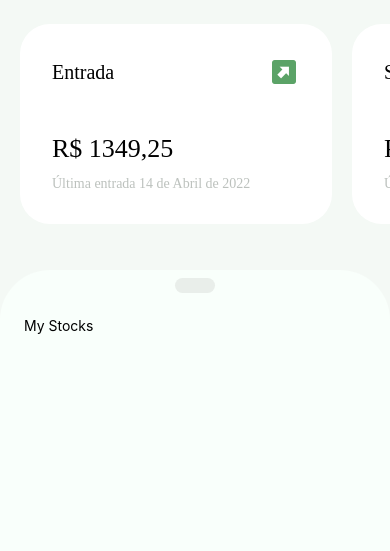
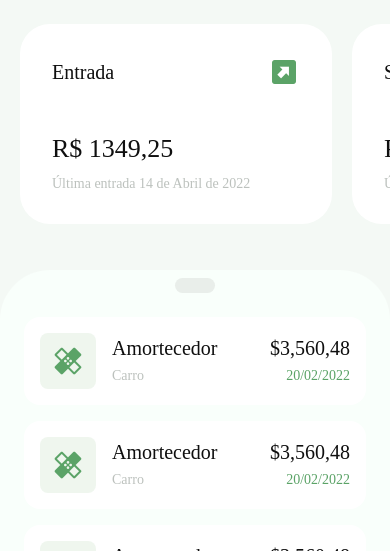
Before and after one commit to gunners-pro/moni, a React Native app: screen / in a window 390 px wide. Shown: the part 293-844 px from the top of the page. Built offline with nearby package versions, Linux system fonts and the light colour scheme; no server answers.

Commit message:
component: It was made ItemTransaction component

```diff
--- a/src/components/HighLightTransactionCard/styles.ts
+++ b/src/components/HighLightTransactionCard/styles.ts
@@ -23,6 +23,7 @@ export const CardHeader = styled.View`
 export const CardTitle = styled.Text`
   font-size: 20px;
   font-family: ${({theme}) => theme.fonts.text};
+  color: ${({theme}) => theme.colors.text};
 `;
 
 export const CardBottom = styled.View``;
@@ -30,6 +31,7 @@ export const CardBottom = styled.View``;
 export const CardValue = styled.Text`
   font-size: 26px;
   font-family: ${({theme}) => theme.fonts.text_bold};
+  color: ${({theme}) => theme.colors.text};
 `;
 
 export const CardLastDate = styled.Text`
--- /dev/null
+++ b/src/components/ItemTransaction/index.tsx
@@ -0,0 +1,42 @@
+import React from 'react';
+import MaterialIcons from 'react-native-vector-icons/MaterialIcons';
+import {useTheme} from 'styled-components/native';
+
+import {
+  Container,
+  SectionLeft,
+  IconCategory,
+  DetailsCategory,
+  TitleTransaction,
+  TextCategory,
+  SectionRight,
+  ValueTransaction,
+  DateTransaction,
+} from './styles';
+
+export function ItemTransaction() {
+  const theme = useTheme();
+
+  return (
+    <Container>
+      <SectionLeft>
+        <IconCategory>
+          <MaterialIcons
+            name="healing"
+            size={32}
+            color={theme.colors.primary}
+          />
+        </IconCategory>
+        <DetailsCategory>
+          <TitleTransaction>Amortecedor</TitleTransaction>
+          <TextCategory>Carro</TextCategory>
+        </DetailsCategory>
+      </SectionLeft>
+
+      <SectionRight>
+        <ValueTransaction>$3,560,48</ValueTransaction>
+        <DateTransaction>20/02/2022</DateTransaction>
+      </SectionRight>
+    </Container>
+  );
+}
--- /dev/null
+++ b/src/components/ItemTransaction/styles.ts
@@ -0,0 +1,56 @@
+import styled from 'styled-components/native';
+
+export const Container = styled.View`
+  background-color: white;
+  margin-bottom: 16px;
+  padding: 16px;
+  flex-direction: row;
+  justify-content: space-between;
+  align-items: center;
+  border-radius: 16px;
+`;
+
+export const SectionLeft = styled.View`
+  flex-direction: row;
+  align-items: center;
+`;
+
+export const IconCategory = styled.View`
+  background-color: ${({theme}) => theme.colors.primary_light};
+  border-radius: 8px;
+  padding: 12px;
+`;
+
+export const DetailsCategory = styled.View`
+  padding: 0 16px;
+`;
+
+export const TitleTransaction = styled.Text`
+  font-size: 20px;
+  font-family: ${({theme}) => theme.fonts.text_bold};
+  color: ${({theme}) => theme.colors.text};
+  margin-bottom: 8px;
+`;
+
+export const TextCategory = styled.Text`
+  font-size: 14px;
+  font-family: ${({theme}) => theme.fonts.text};
+  color: ${({theme}) => theme.colors.text_light};
+`;
+
+export const SectionRight = styled.View`
+  align-items: flex-end;
+`;
+
+export const ValueTransaction = styled.Text`
+  font-size: 20px;
+  font-family: ${({theme}) => theme.fonts.text_bold};
+  color: ${({theme}) => theme.colors.text};
+  margin-bottom: 8px;
+`;
+
+export const DateTransaction = styled.Text`
+  font-size: 14px;
+  font-family: ${({theme}) => theme.fonts.text};
+  color: ${({theme}) => theme.colors.primary};
+`;
--- a/src/screens/Home/index.tsx
+++ b/src/screens/Home/index.tsx
@@ -1,5 +1,5 @@
 import React, {useEffect, useState} from 'react';
-import {Dimensions, Text} from 'react-native';
+import {Dimensions} from 'react-native';
 import {
   HandlerStateChangeEvent,
   PanGestureHandler,
@@ -25,6 +25,7 @@ import {
 import {getLastFiveDays} from '../../utils/getLastFiveDays';
 import {HighLightTransactionCard} from '../../components/HighLightTransactionCard';
 import {api} from '../../services/api';
+import {ItemTransaction} from '../../components/ItemTransaction';
 
 const {height, width} = Dimensions.get('window');
 const {fiveDaysAgo, numberOfTheDayOfTheWeek} = getLastFiveDays(new Date());
@@ -174,7 +175,16 @@ export function Home() {
           </PanGestureHandler>
         </ContainerToggleButtonBottomSheetList>
         <ContentBottomSheet>
-          <Text>My Stocks</Text>
+          <ItemTransaction />
+          <ItemTransaction />
+          <ItemTransaction />
+          <ItemTransaction />
+          <ItemTransaction />
+          <ItemTransaction />
+          <ItemTransaction />
+          <ItemTransaction />
+          <ItemTransaction />
+          <ItemTransaction />
         </ContentBottomSheet>
       </BottomSheetList>
     </Container>
--- a/src/screens/Home/styles.ts
+++ b/src/screens/Home/styles.ts
@@ -44,6 +44,11 @@ export const ToggleButtonBottomSheetList = styled.View`
   border-radius: 8px;
 `;
 
-export const ContentBottomSheet = styled.View`
+export const ContentBottomSheet = styled.ScrollView.attrs({
+  showsVerticalScrollIndicator: false,
+  contentContainerStyle: {
+    paddingBottom: 16,
+  },
+})`
   padding: 16px 24px;
 `;
--- a/src/theme/index.ts
+++ b/src/theme/index.ts
@@ -2,7 +2,7 @@ export default {
   colors: {
     primary: '#5BA367',
     primary_dark: '#1e732a',
-    primary_light: '#b1d1ab',
+    primary_light: '#b1d1ab33',
     success: '#12a454',
     success_light: 'rgba(18, 164, 84, 0.5)',
     attention: '#ff1c1c',
```
